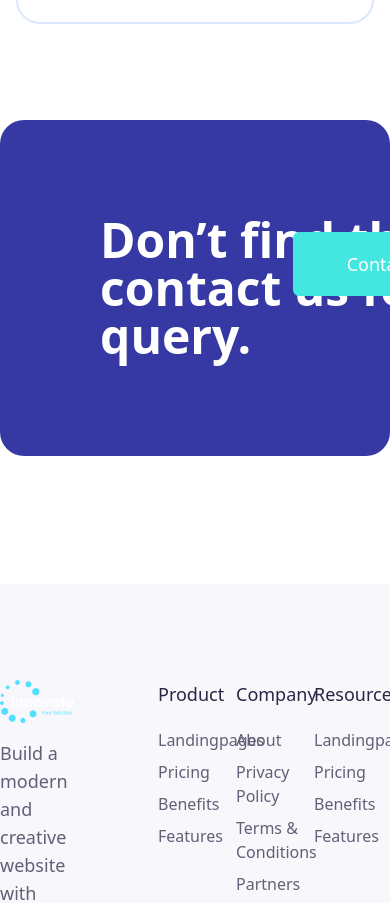
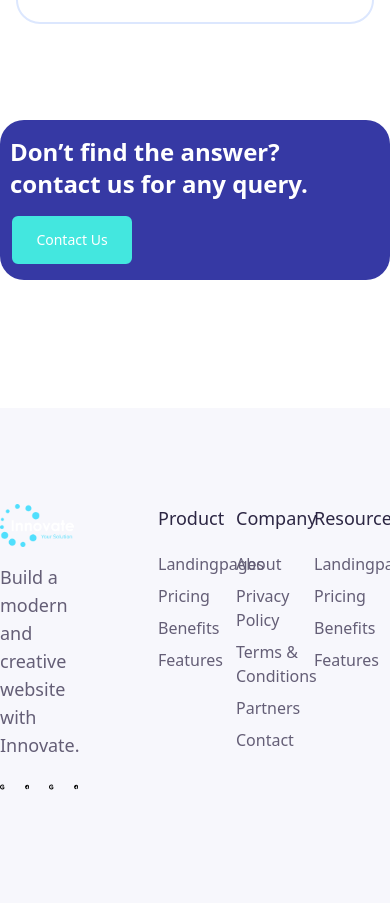
Before and after one commit to RezaualHossenSunny/innovateReact, a React (Vite) app: page / in a window 390 px wide. Shown: the part 8880-9783 px from the top of the page. Built offline with nearby package versions, Linux system fonts and the light colour scheme; a web font is replaced by a local one.

Commit message:
contacet responcive done

```diff
--- a/src/Component/Contacet.jsx
+++ b/src/Component/Contacet.jsx
@@ -1,29 +1,33 @@
-import React from 'react'
+import React from "react";
 
 const Contacet = () => {
   return (
-    <div className='py-8'>
-        <div className='max-w-container mx-auto bg-blue rounded-3xl'>
-            <div className='flex  py-24 '>
-                <div className='w-3/4'>
-                <h1 className='font-bold text-5xl font-chirvo w-[577px] text-white ml-[100px]'>Don’t find the answer? contact us for any query.</h1>
-                </div>
+    <div className="py-8">
+      <div className="max-w-container mx-auto bg-blue rounded-3xl">
+        {/*  content */}
+
+        <div className=" md:flex  py-4 md:py-24  ">
+          {/* 1st content */}
+          <div className="w-3/4">
+            <h1 className="font-bold  text-2xl md:text-5xl font-chirvo  w-[330px] md:w-[577px] text-white ml-[10px]  md:ml-[100px]">
+              Don’t find the answer? contact us for any query.
+            </h1>
+          </div>
 
 
-                <div className='w-1/4  mt-4 '>
-                <div className='py-4 px-10 border-2 border-comon bg-comon rounded-md w-[200px]  '>
-        <p className='text-white text-lg font-medium text-center'>Contact Us</p>
+            {/* 2nd content */}
 
+          <div className=" w-full md:w-1/4  mt-4 ">
+            <div className=" py-3 md:py-4  px-8md:px-10 border-2 border-comon bg-comon rounded-md  w-[120px] md:w-[200px] ml-3 md:ml-0  ">
+              <p className="text-white  text-sm md:text-lg font-medium text-center">
+                Contact Us
+              </p>
+            </div>
+          </div>
+        </div>
+      </div>
+    </div>
+  );
+};
 
-
-    </div>
-                </div>
-
-            </div>
-
-        </div>
-    </div>
-  )
-}
-
-export default Contacet
+export default Contacet;
```
